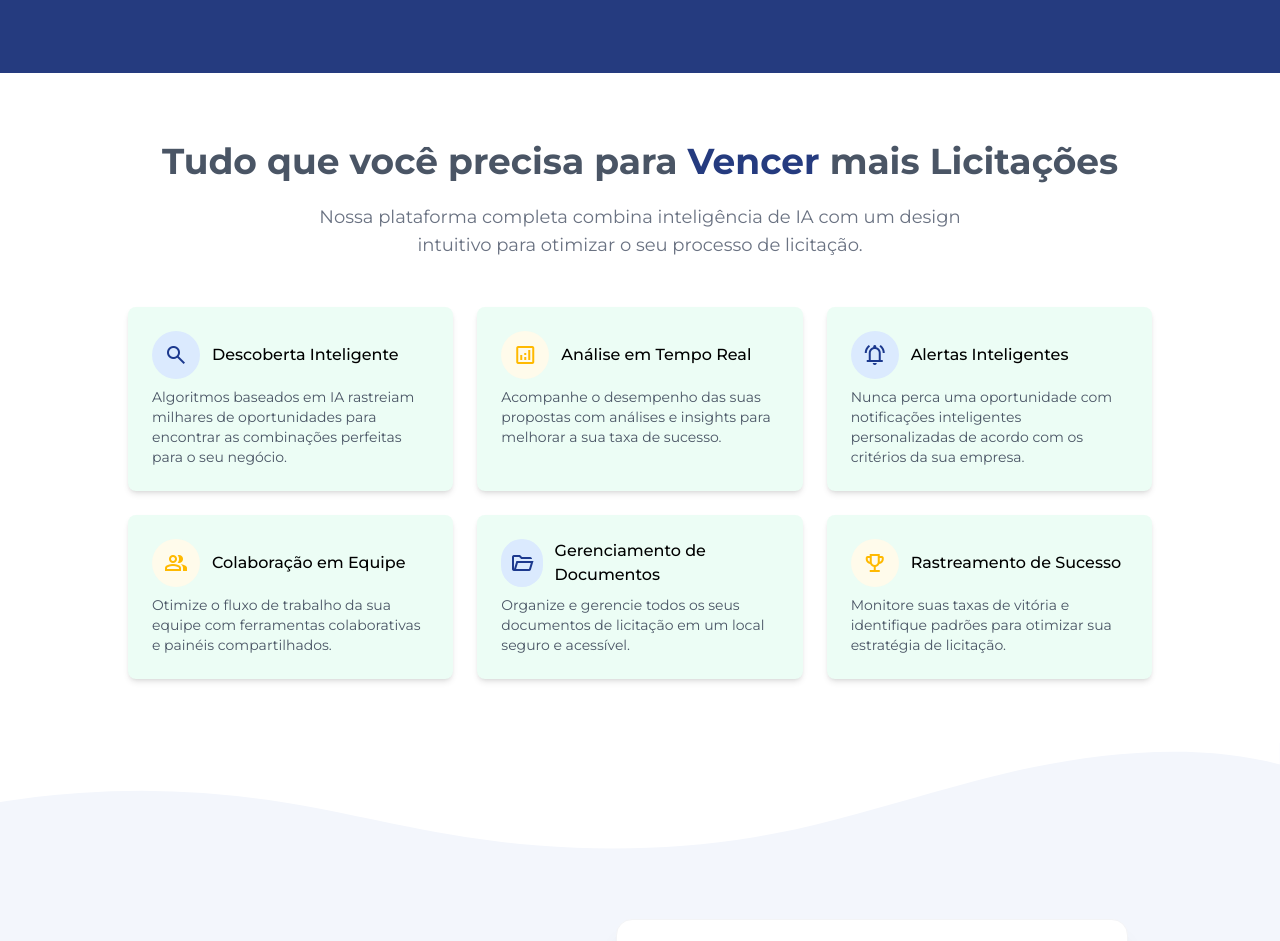
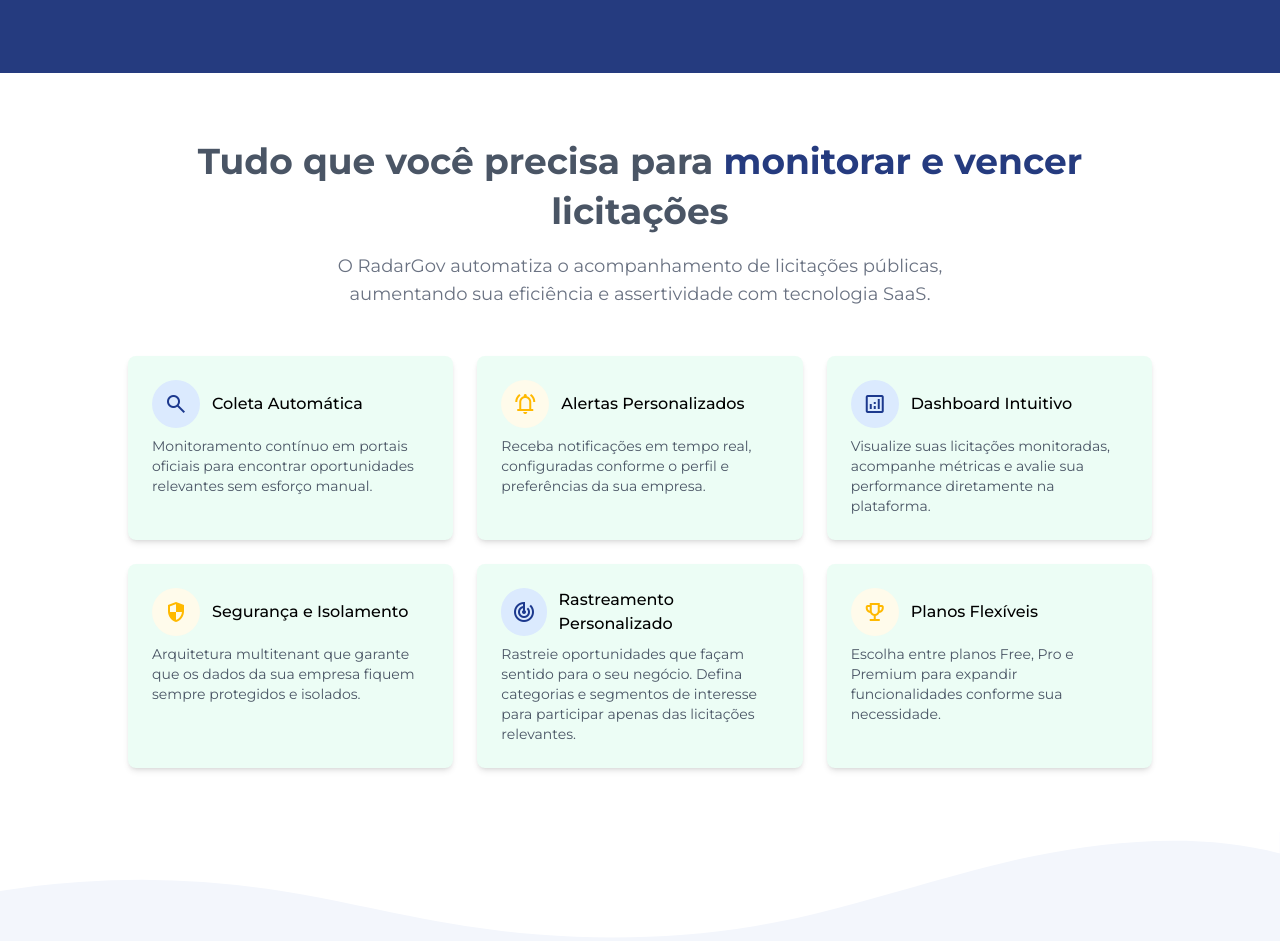
Before and after one commit to rodrigobgarcia/RadarGov, a Vue app: page / in a window 1280 px wide. Shown: the part 1740-2681 px from the top of the page. Built offline with nearby package versions, Linux system fonts and the light colour scheme.

Commit message:
chore: ajustes para deploy

```diff
--- a/package.json
+++ b/package.json
@@ -11,7 +11,9 @@
     "build": "vite build",
     "preview": "vite preview",
     "test:unit": "vitest",
-    "format": "prettier --write src/"
+    "format": "prettier --write src/",
+    "predeploy": "npm run build",
+    "deploy": "gh-pages -d dist"
   },
   "dependencies": {
     "pinia": "^3.0.3",
@@ -21,6 +23,7 @@
   "devDependencies": {
     "@vitejs/plugin-vue": "^6.0.1",
     "@vue/test-utils": "^2.4.6",
+    "gh-pages": "^6.3.0",
     "jsdom": "^26.1.0",
     "prettier": "3.6.2",
     "vite": "^7.0.6",
--- a/src/components/Home/VantagensSection.vue
+++ b/src/components/Home/VantagensSection.vue
@@ -3,10 +3,10 @@
     <div class="max-w-screen-xl mx-auto">
       <div class="text-center mb-12">
         <h2 class="mb-4 text-3xl sm:text-4xl font-bold text-gray-600 leading-snug">
-          Tudo que você precisa para <span class="text-[#253b7f]">Vencer</span> mais Licitações
+          Tudo que você precisa para <span class="text-[#253b7f]">monitorar e vencer</span> licitações
         </h2>
         <p class="text-base sm:text-lg max-w-2xl mx-auto text-gray-500">
-          Nossa plataforma completa combina inteligência de IA com um design intuitivo para otimizar o seu processo de licitação.
+          O RadarGov automatiza o acompanhamento de licitações públicas, aumentando sua eficiência e assertividade com tecnologia SaaS.
         </p>
       </div>
 
@@ -17,10 +17,10 @@
               <div class="bg-blue-100 flex items-center justify-center w-12 h-12 rounded-full">
                 <span class="material-symbols-outlined text-2xl text-blue-900">search</span>
               </div>
-              <div class="font-medium">Descoberta Inteligente</div>
+              <div class="font-medium">Coleta Automática</div>
             </div>
             <p class="text-sm text-gray-600">
-              Algoritmos baseados em IA rastreiam milhares de oportunidades para encontrar as combinações perfeitas para o seu negócio.
+              Monitoramento contínuo em portais oficiais para encontrar oportunidades relevantes sem esforço manual.
             </p>
           </div>
         </div>
@@ -29,12 +29,12 @@
           <div class="flex flex-col px-6 gap-y-2">
             <div class="flex items-center gap-3">
               <div class="bg-amber-50 flex items-center justify-center w-12 h-12 rounded-full">
-                <span class="material-symbols-outlined text-2xl text-amber-400">analytics</span>
+                <span class="material-symbols-outlined text-2xl text-amber-400">notifications_active</span>
               </div>
-              <div class="font-medium">Análise em Tempo Real</div>
+              <div class="font-medium">Alertas Personalizados</div>
             </div>
             <p class="text-sm text-gray-600">
-              Acompanhe o desempenho das suas propostas com análises e insights para melhorar a sua taxa de sucesso.
+              Receba notificações em tempo real, configuradas conforme o perfil e preferências da sua empresa.
             </p>
           </div>
         </div>
@@ -43,12 +43,12 @@
           <div class="flex flex-col px-6 gap-y-2">
             <div class="flex items-center gap-3">
               <div class="bg-blue-100 flex items-center justify-center w-12 h-12 rounded-full">
-                <span class="material-symbols-outlined text-2xl text-blue-900">notifications_active</span>
+                <span class="material-symbols-outlined text-2xl text-blue-900">analytics</span>
               </div>
-              <div class="font-medium">Alertas Inteligentes</div>
+              <div class="font-medium">Dashboard Intuitivo</div>
             </div>
             <p class="text-sm text-gray-600">
-              Nunca perca uma oportunidade com notificações inteligentes personalizadas de acordo com os critérios da sua empresa.
+              Visualize suas licitações monitoradas, acompanhe métricas e avalie sua performance diretamente na plataforma.
             </p>
           </div>
         </div>
@@ -57,12 +57,12 @@
           <div class="flex flex-col px-6 gap-y-2">
             <div class="flex items-center gap-3">
               <div class="bg-amber-50 flex items-center justify-center w-12 h-12 rounded-full">
-                <span class="material-symbols-outlined text-2xl text-amber-400">group</span>
+                <span class="material-symbols-outlined text-2xl text-amber-400">security</span>
               </div>
-              <div class="font-medium">Colaboração em Equipe</div>
+              <div class="font-medium">Segurança e Isolamento</div>
             </div>
             <p class="text-sm text-gray-600">
-              Otimize o fluxo de trabalho da sua equipe com ferramentas colaborativas e painéis compartilhados.
+              Arquitetura multitenant que garante que os dados da sua empresa fiquem sempre protegidos e isolados.
             </p>
           </div>
         </div>
@@ -71,12 +71,12 @@
           <div class="flex flex-col px-6 gap-y-2">
             <div class="flex items-center gap-3">
               <div class="bg-blue-100 flex items-center justify-center w-12 h-12 rounded-full">
-                <span class="material-symbols-outlined text-2xl text-blue-900">folder_open</span>
+                <span class="material-symbols-outlined text-2xl text-blue-900">track_changes</span>
               </div>
-              <div class="font-medium">Gerenciamento de Documentos</div>
+              <div class="font-medium">Rastreamento Personalizado</div>
             </div>
             <p class="text-sm text-gray-600">
-              Organize e gerencie todos os seus documentos de licitação em um local seguro e acessível.
+              Rastreie oportunidades que façam sentido para o seu negócio. Defina categorias e segmentos de interesse para participar apenas das licitações relevantes.
             </p>
           </div>
         </div>
@@ -87,10 +87,10 @@
               <div class="bg-amber-50 flex items-center justify-center w-12 h-12 rounded-full">
                 <span class="material-symbols-outlined text-2xl text-amber-400">trophy</span>
               </div>
-              <div class="font-medium">Rastreamento de Sucesso</div>
+              <div class="font-medium">Planos Flexíveis</div>
             </div>
             <p class="text-sm text-gray-600">
-              Monitore suas taxas de vitória e identifique padrões para otimizar sua estratégia de licitação.
+              Escolha entre planos Free, Pro e Premium para expandir funcionalidades conforme sua necessidade.
             </p>
           </div>
         </div>
@@ -98,7 +98,6 @@
     </div>
   </section>
 </template>
-
 
 <style>
 .custom-shape-divider-bottom-1759082006 {
--- /dev/null
+++ b/vue.config.js
@@ -0,0 +1,5 @@
+module.exports = {
+  publicPath: process.env.NODE_ENV === 'production'
+    ? '/RadarGov/'
+    : '/'
+}
```
Also changed, not shown: 1 other file (tests, documents, lock files or other folders). Lines whose indentation alone changed are shown as unchanged.
